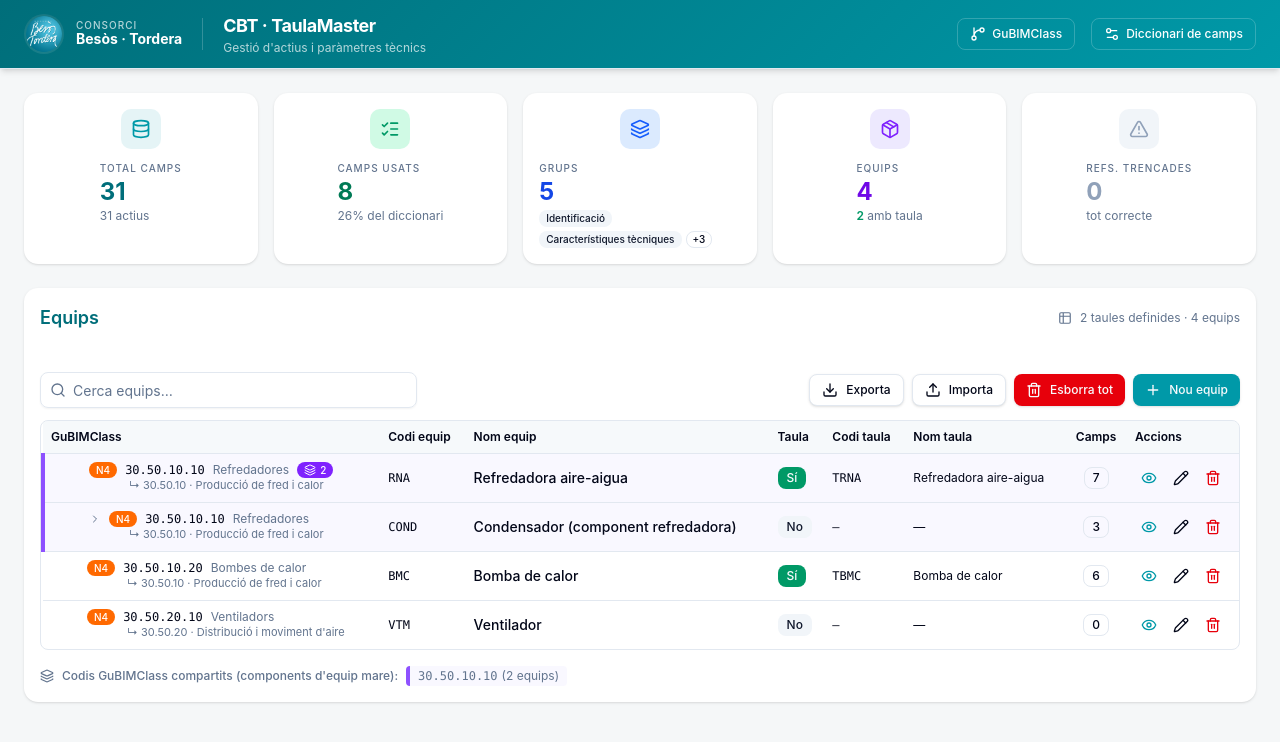
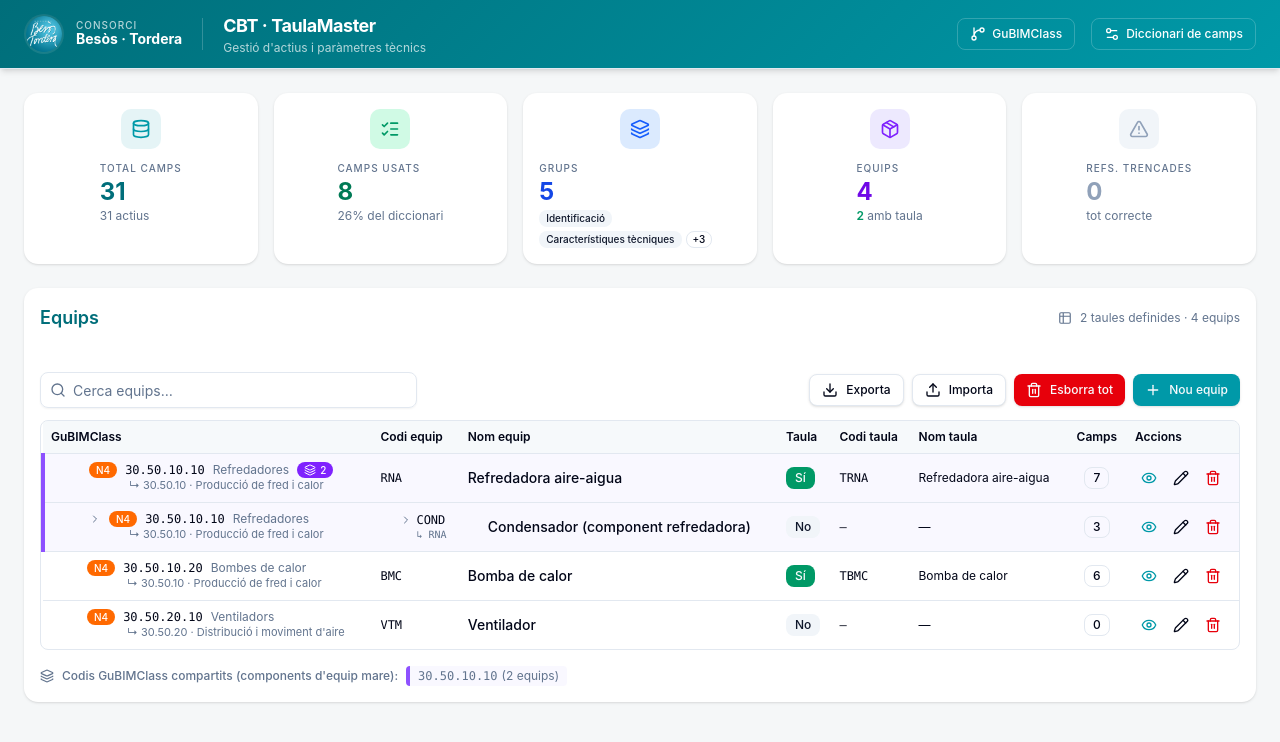
Before and after one commit to MarcCeCo/TaulaMasterCBT, a React (Vite) app: page / in a window 1280 px wide. Shown: the top 742 px of the page. Built offline with nearby package versions, Linux system fonts and the light colour scheme.

Commit message:
Add files via upload

```diff
--- a/src/components/cbt/EquipmentsTable.tsx
+++ b/src/components/cbt/EquipmentsTable.tsx
@@ -28,19 +28,22 @@ const GROUP_COLORS = [
 
 const EquipmentRow = memo(function EquipmentRow({
   e, gubimName, parentName, level, onEdit, onDelete, onView, fieldCount, orphanCols, isChild,
-  isSharedCode, groupColorIdx, isFirstInGroup, groupSize,
+  isSharedCode, groupColorIdx, isFirstInGroup, groupSize, childDepth,
 }: {
   e: Equipment; gubimName: string; parentName: string; level: 1|2|3|4;
   onEdit: () => void; onDelete: () => void; onView: () => void;
   fieldCount: number; orphanCols: string[]; isChild: boolean;
   isSharedCode: boolean; groupColorIdx: number; isFirstInGroup: boolean; groupSize: number;
+  childDepth: number; // 0 = equip mare, 1+ = component fill
 }) {
-  const indent = ["pl-2", "pl-5", "pl-8", "pl-11"][level - 1];
+  const gubimIndent = ["pl-2", "pl-5", "pl-8", "pl-11"][level - 1];
+  // Tabulació addicional per jerarquia d'equips (components)
+  const childIndentPx = childDepth * 20;
   const hasOrphans = orphanCols.length > 0;
   const groupClass = isSharedCode ? `border-l-4 ${GROUP_COLORS[groupColorIdx % GROUP_COLORS.length]}` : "";
   return (
     <tr className={cn("border-t hover:bg-muted/40 cursor-pointer", isChild && !isSharedCode && "bg-muted/20", groupClass)} onClick={onView}>
-      <td className={cn("p-2", indent)}>
+      <td className={cn("p-2", gubimIndent)}>
         <div className="flex items-center gap-2">
           {isChild && <ChevronRight className="h-3 w-3 text-muted-foreground shrink-0" />}
           <LevelBadge level={level} />
@@ -67,8 +70,21 @@ const EquipmentRow = memo(function EquipmentRow({
         </div>
         {parentName && <div className="text-[11px] text-muted-foreground pl-10 truncate">↳ {parentName}</div>}
       </td>
-      <td className="p-2 font-mono text-xs">{e.equipCode || <span className="text-muted-foreground italic">—</span>}</td>
-      <td className="p-2 font-medium text-sm">{e.equipName}</td>
+      {/* Codi equip amb tabulació per jerarquia de components */}
+      <td className="p-2 font-mono text-xs">
+        <div className="flex items-center gap-1" style={{ paddingLeft: childIndentPx }}>
+          {childDepth > 0 && <ChevronRight className="h-3 w-3 text-muted-foreground shrink-0" />}
+          {e.equipCode || <span className="text-muted-foreground italic">—</span>}
+        </div>
+        {childDepth > 0 && e.parentEquipCode && (
+          <div className="text-[10px] text-muted-foreground" style={{ paddingLeft: childIndentPx + 16 }}>
+            ↳ {e.parentEquipCode}
+          </div>
+        )}
+      </td>
+      <td className="p-2 font-medium text-sm">
+        <div style={{ paddingLeft: childIndentPx }}>{e.equipName}</div>
+      </td>
       <td className="p-2">
         {e.needsTable ? <Badge className="bg-emerald-600 hover:bg-emerald-600 text-xs">Sí</Badge> : <Badge variant="secondary" className="text-xs">No</Badge>}
       </td>
@@ -123,21 +139,55 @@ export function EquipmentsTable() {
   const [viewing, setViewing] = useState<Equipment | null>(null);
   const fileRef = useRef<HTMLInputElement>(null);
 
-  // Ordena: primer per gubimCode, dins del mateix codi el pare primer, fills després
+  // Construeix la llista ordenada jeràrquicament:
+  // 1. Ordena per gubimCode, després per equipCode
+  // 2. Per cada grup de gubimCode: pares primer (sense parentEquipCode), fills immediatament després del seu pare (recursiu)
   const sorted = useMemo(() => {
-    return [...items].sort((a, b) => {
+    const base = [...items].sort((a, b) => {
       if (a.gubimCode !== b.gubimCode) return a.gubimCode.localeCompare(b.gubimCode);
-      // Dins del mateix gubimCode: sense pare primer, amb pare (fills) després
-      if (!a.parentEquipCode && b.parentEquipCode) return -1;
-      if (a.parentEquipCode && !b.parentEquipCode) return 1;
-      return a.equipName.localeCompare(b.equipName);
+      return a.equipCode.localeCompare(b.equipCode);
     });
+
+    // Construeix un arbre per inserir fills immediatament sota el pare
+    const result: { equip: Equipment; depth: number }[] = [];
+    const byCode = new Map(base.map((e) => [e.equipCode, e]));
+    const added = new Set<string>();
+
+    function insertWithChildren(e: Equipment, depth: number) {
+      if (added.has(e.id)) return;
+      added.add(e.id);
+      result.push({ equip: e, depth });
+      // Fills directes d'aquest equip, ordenats per equipCode
+      const children = base.filter(
+        (c) => c.parentEquipCode === e.equipCode && c.gubimCode === e.gubimCode && !added.has(c.id)
+      );
+      children.forEach((c) => insertWithChildren(c, depth + 1));
+    }
+
+    // Processa per grups de gubimCode, pares primer
+    const byGubim = new Map<string, Equipment[]>();
+    base.forEach((e) => {
+      const list = byGubim.get(e.gubimCode) ?? [];
+      list.push(e);
+      byGubim.set(e.gubimCode, list);
+    });
+
+    byGubim.forEach((group) => {
+      // Pares (sense parentEquipCode o parentEquipCode no trobat dins el grup)
+      const groupCodes = new Set(group.map((e) => e.equipCode));
+      const roots = group.filter((e) => !e.parentEquipCode || !groupCodes.has(e.parentEquipCode));
+      roots.forEach((r) => insertWithChildren(r, 0));
+      // Qualsevol que hagi quedat sense processar (cicles o refs trencades)
+      group.filter((e) => !added.has(e.id)).forEach((e) => insertWithChildren(e, 0));
+    });
+
+    return result;
   }, [items]);
 
   const filtered = useMemo(() => {
     const t = q.trim().toLowerCase();
     if (!t) return sorted;
-    return sorted.filter((e) =>
+    return sorted.filter(({ equip: e }) =>
       e.equipCode.toLowerCase().includes(t) ||
       e.equipName.toLowerCase().includes(t) ||
       e.gubimCode.includes(t) ||
@@ -222,10 +272,10 @@ export function EquipmentsTable() {
   // Calcula quins codis gubim es repeteixen i assigna índex de grup
   const sharedCodeInfo = useMemo(() => {
     const countByCode = new Map<string, number>();
-    filtered.forEach((e) => countByCode.set(e.gubimCode, (countByCode.get(e.gubimCode) ?? 0) + 1));
+    filtered.forEach(({ equip: e }) => countByCode.set(e.gubimCode, (countByCode.get(e.gubimCode) ?? 0) + 1));
     const colorIdxByCode = new Map<string, number>();
     let colorIdx = 0;
-    filtered.forEach((e) => {
+    filtered.forEach(({ equip: e }) => {
       if ((countByCode.get(e.gubimCode) ?? 0) > 1 && !colorIdxByCode.has(e.gubimCode)) {
         colorIdxByCode.set(e.gubimCode, colorIdx++);
       }
@@ -278,7 +328,7 @@ export function EquipmentsTable() {
             </tr>
           </thead>
           <tbody>
-            {filtered.map((e) => {
+            {filtered.map(({ equip: e, depth }) => {
               const node = nodeMap.get(e.gubimCode);
               const lvl = (node ? codeLevel(node.code) : 1) as 1|2|3|4;
               const pc = node ? parentCode(node.code) : null;
@@ -301,6 +351,7 @@ export function EquipmentsTable() {
                   groupColorIdx={groupColorIdx}
                   isFirstInGroup={isFirstInGroup}
                   groupSize={groupSize}
+                  childDepth={depth}
                   onView={() => { setViewing(e); setDetailOpen(true); }}
                   onEdit={(ev?: any) => { if(ev) ev.stopPropagation?.(); setEditing(e); setFormOpen(true); }}
                   onDelete={() => { remove(e.id); toast.success("Equip esborrat"); }}
```
